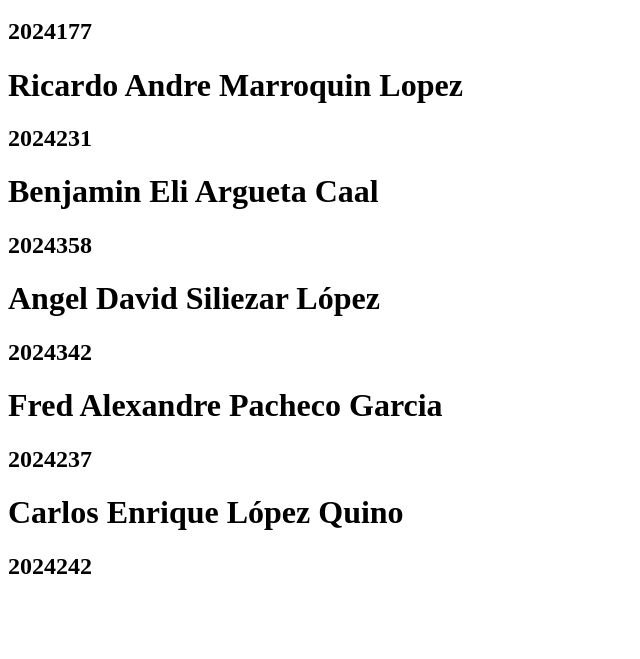
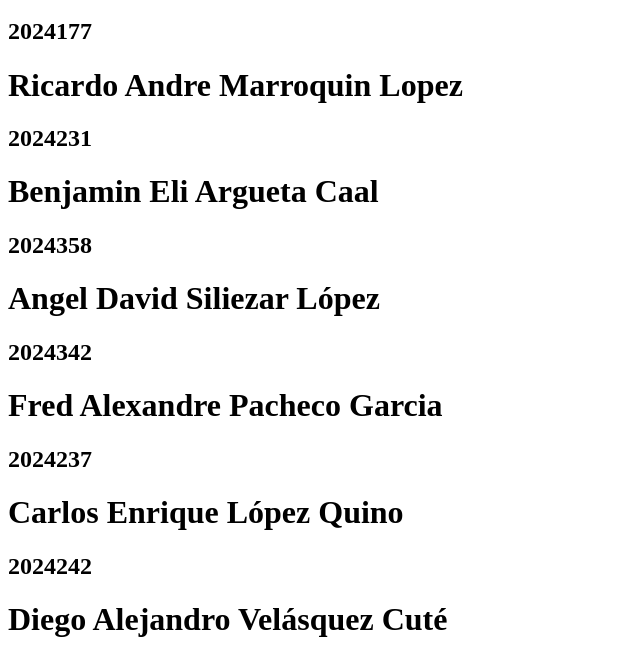
Before and after one commit to parmas24/IN5AV_2025, a plain HTML site: page index.html in a window 1280 px wide. Shown: the part 703-1362 px from the top of the page, without its empty margins (0-640 px from the left). Before the commit the page ends 1302 px from the top, so only its background shows below. Drawn offline with Linux system fonts and the light colour scheme.

Commit message:
Agregar el nombre en el título h1 del archivo index.html

```diff
--- a/index.html
+++ b/index.html
@@ -41,5 +41,7 @@
 
      <h1>Carlos Enrique López Quino</h1>
      <h2>2024242</h2>
+
+     <h1>Diego Alejandro Velásquez Cuté</h1>
 </body>
 </html>
```
